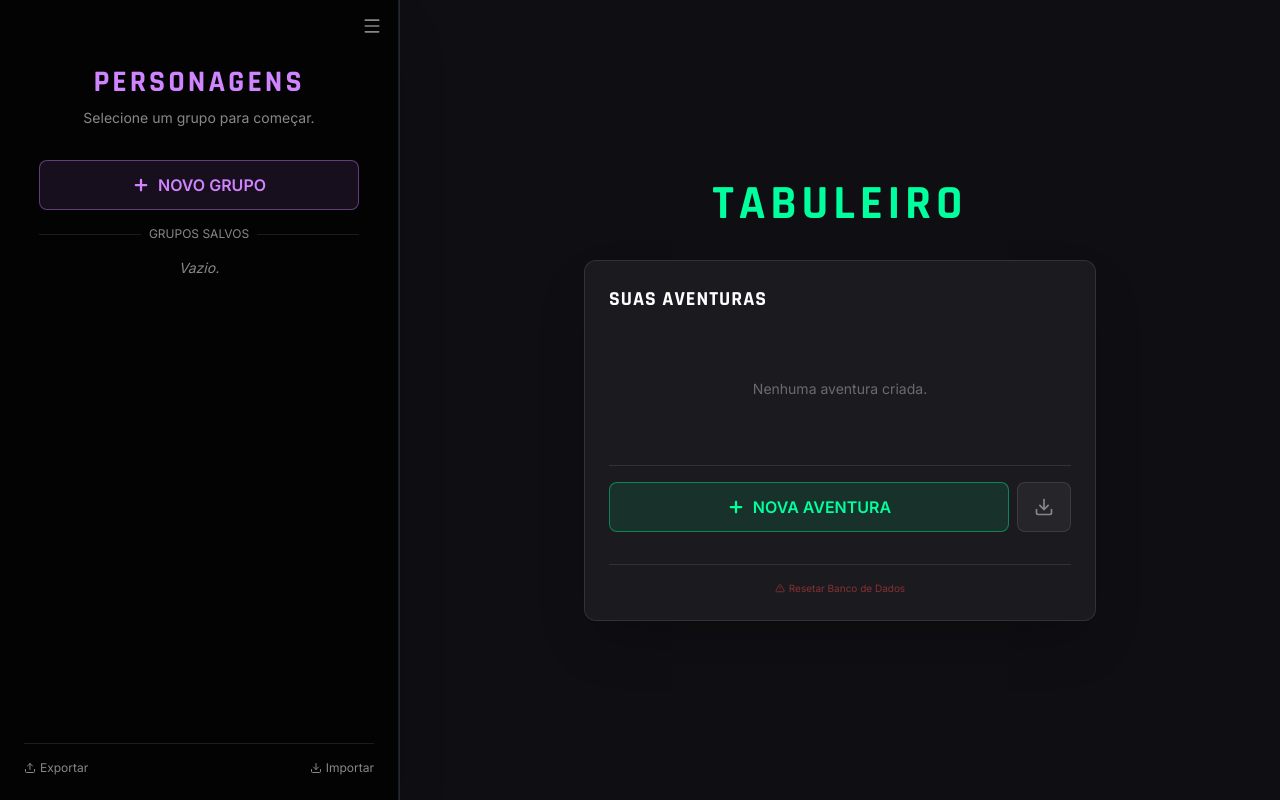
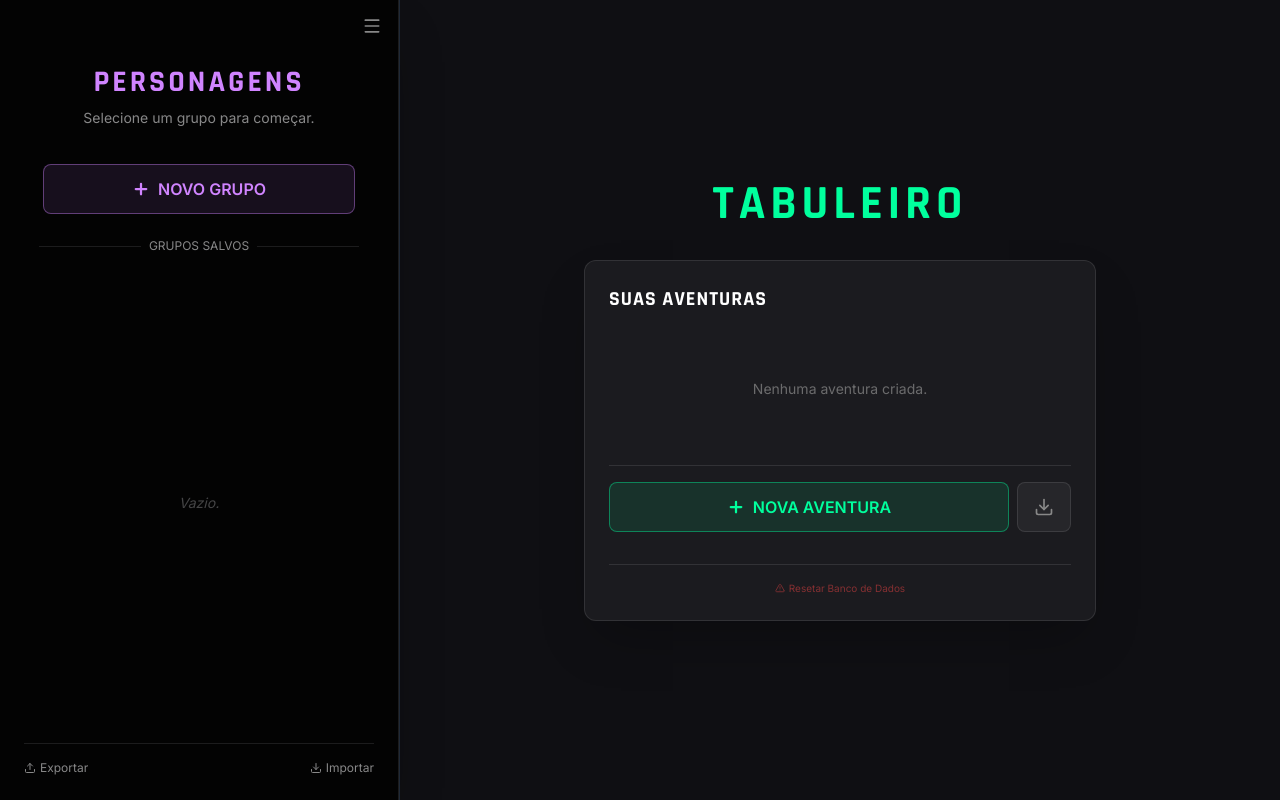
Before and after one commit to pvargasdev/ecosvtt, a React (Vite) app: page / in a window 1280 px wide. Built offline with nearby package versions, Linux system fonts and the light colour scheme.

Commit message:
more polish on create buttons

```diff
--- a/src/components/Character/CharacterSidebar.jsx
+++ b/src/components/Character/CharacterSidebar.jsx
@@ -171,8 +171,23 @@ const CharacterSidebar = ({ isCollapsed, setIsCollapsed }) => {
   const footerRef = useRef(null);
   const [footerIconSize, setFooterIconSize] = useState(48);
 
+  // REFS PARA LISTA E SCROLL
+  const presetsListRef = useRef(null);
+  const prevPresetsLength = useRef(presets.length);
+
   const activeChar = gameState.characters.find(c => c.id === activeCharId);
   const currentPreset = presets.find(p => p.id === activePresetId);
+
+  // EFEITO DE SCROLL INTELIGENTE
+  useEffect(() => {
+    // Só scrolla para o fundo se a quantidade de grupos AUMENTOU (criação)
+    if (presets.length > prevPresetsLength.current) {
+        if (presetsListRef.current) {
+            presetsListRef.current.scrollTop = presetsListRef.current.scrollHeight;
+        }
+    }
+    prevPresetsLength.current = presets.length;
+  }, [presets.length]);
 
   useEffect(() => {
       if (!activePresetId) setView('manager');
@@ -247,9 +262,10 @@ const CharacterSidebar = ({ isCollapsed, setIsCollapsed }) => {
       e.target.value = null;
   };
 
+  // ATUALIZADO: Criação com nome padrão e sem abrir direto
   const handleCreateNewPreset = () => {
-      if (!newPresetName.trim()) return showAlert("Erro", "Dê um nome ao grupo.");
-      createPreset(newPresetName);
+      const nameToUse = newPresetName.trim() || "Novo Grupo";
+      createPreset(nameToUse);
       setNewPresetName("");
       setIsCreatingPreset(false);
   };
@@ -355,7 +371,19 @@ const CharacterSidebar = ({ isCollapsed, setIsCollapsed }) => {
   // ==========================================
   if (!activePresetId || view === 'manager') {
       return (
-        <FadeInView key="manager" className="p-6 bg-black/80 text-text-main overflow-hidden border-r border-glass-border items-center relative">
+        // REMOVIDO overflow-hidden GERAL para permitir que a shadow do botão apareça
+        <FadeInView key="manager" className="p-6 bg-black/80 text-text-main border-r border-glass-border items-center relative">
+            <style>{`
+                @keyframes enter-slide {
+                    0% { opacity: 0; transform: translateY(-15px) scale(0.95); max-height: 0; margin-bottom: 0; }
+                    40% { max-height: 60px; margin-bottom: 0.5rem; }
+                    100% { opacity: 1; transform: translateY(0) scale(1); max-height: 60px; margin-bottom: 0.5rem; }
+                }
+                .animate-enter {
+                    animation: enter-slide 0.45s cubic-bezier(0.2, 0.8, 0.2, 1) forwards;
+                }
+            `}</style>
+
             <ConfirmationOverlay />
             <button
                 onClick={() => setIsCollapsed(true)}
@@ -367,20 +395,19 @@ const CharacterSidebar = ({ isCollapsed, setIsCollapsed }) => {
             <h1 className={`text-3xl font-rajdhani font-bold ${THEME_PURPLE} mb-2 tracking-widest mt-10`}>PERSONAGENS</h1>
             <p className="text-text-muted text-sm text-center mb-8">Selecione um grupo para começar.</p>
 
-            <div className="w-full max-w-xs space-y-4 flex-1 overflow-y-auto scrollbar-none pb-20">
+            <div className="w-full max-w-xs flex flex-col flex-1 h-full min-h-0">
 
-                {/* COMPONENTE DE CRIAÇÃO POLIDO - SEM ANIMAÇÕES COMPLEXAS PARA EVITAR BUGS */}
-                <div className="w-full">
+                {/* COMPONENTE DE CRIAÇÃO (Botão e Input) - Adicionado padding container para evitar corte de shadow */}
+                <div className="w-full mb-4 px-1 pt-1">
                     {!isCreatingPreset ? (
                         <button
                             onClick={() => setIsCreatingPreset(true)}
-                            className={`w-full py-3 bg-[#d084ff]/10 border border-[#d084ff]/40 text-[#d084ff] font-bold rounded-lg hover:bg-[#d084ff] hover:text-black hover:shadow-[0_0_15px_rgba(208,132,255,0.4)] transition-all flex items-center justify-center gap-2`}
+                            className={`w-full py-3 bg-[#d084ff]/10 border border-[#d084ff]/40 text-[#d084ff] font-bold rounded-lg hover:bg-[#d084ff] hover:text-black hover:shadow-[0_0_15px_rgba(208,132,255,0.4)] transition-all flex items-center justify-center gap-2 group`}
                         >
-                            <Plus size={18} strokeWidth={3}/> NOVO GRUPO
+                            <Plus size={18} strokeWidth={3} className="group-hover:scale-110 transition-transform"/> NOVO GRUPO
                         </button>
                     ) : (
                         <div className="flex flex-col gap-2" style={{ animation: 'fadeInUp 0.2s ease-out' }}>
-                            {/* Input com foco visual claro */}
                             <input
                                 autoFocus
                                 placeholder="Nome do Grupo..."
@@ -393,7 +420,6 @@ const CharacterSidebar = ({ isCollapsed, setIsCollapsed }) => {
                                 }}
                             />
 
-                            {/* Botões alinhados à direita, fora da caixa do input */}
                             <div className="flex items-center justify-end gap-2 px-1">
                                 <button
                                     onClick={() => setIsCreatingPreset(false)}
@@ -403,8 +429,7 @@ const CharacterSidebar = ({ isCollapsed, setIsCollapsed }) => {
                                 </button>
                                 <button
                                     onClick={handleCreateNewPreset}
-                                    disabled={!newPresetName.trim()}
-                                    className="flex items-center gap-2 px-4 py-2 bg-[#d084ff] text-black font-bold rounded text-xs hover:bg-white transition-all disabled:opacity-50 disabled:cursor-not-allowed"
+                                    className="flex items-center gap-2 px-4 py-2 bg-[#d084ff] text-black font-bold rounded text-xs hover:bg-white transition-all shadow-lg shadow-purple-900/20"
                                 >
                                     <Check size={14} strokeWidth={3}/> CRIAR
                                 </button>
@@ -413,24 +438,33 @@ const CharacterSidebar = ({ isCollapsed, setIsCollapsed }) => {
                     )}
                 </div>
 
-                <div className="flex items-center gap-2 text-text-muted text-xs uppercase my-4">
+                <div className="flex items-center gap-2 text-text-muted text-xs uppercase my-2 shrink-0">
                     <div className="h-px bg-glass-border flex-1"></div>
                     <span>Grupos Salvos</span>
                     <div className="h-px bg-glass-border flex-1"></div>
                 </div>
 
-                {presets.length === 0 ? <div className="text-center text-text-muted italic text-sm">Vazio.</div> : presets.map(p => (
+                {/* LISTA DE PRESETS COM SCROLL E ANIMAÇÃO */}
+                <div ref={presetsListRef} className="flex-1 overflow-y-auto scrollbar-none pb-4 relative min-h-[100px] space-y-2">
+                     {/* Mensagem Vazio Absoluta */}
+                     {presets.length === 0 && (
+                        <div className="absolute inset-0 flex items-center justify-center pointer-events-none">
+                            <p className="text-text-muted italic text-sm opacity-50">Vazio.</p>
+                        </div>
+                    )}
+
+                    {presets.map(p => (
                         <div
                             key={p.id}
                             onClick={() => { if(renamingPresetId !== p.id) loadPreset(p.id); }}
-                        className={`bg-black/20 border border-glass-border rounded-lg p-3 flex justify-between items-center cursor-pointer transition group min-h-[66px] ${renamingPresetId === p.id ? 'bg-white/10' : 'hover:bg-white/5'}`}
+                            className={`animate-enter bg-black/20 border border-glass-border rounded-lg p-3 flex justify-between items-center cursor-pointer transition group min-h-[66px] ${renamingPresetId === p.id ? 'bg-white/10' : 'hover:bg-white/5'}`}
                         >
                             {renamingPresetId === p.id ? (
-                            // MODO DE EDIÇÃO (INPUT)
-                            <div className="flex items-center gap-2 w-full animate-in fade-in zoom-in duration-200" onClick={e => e.stopPropagation()}>
+                                // MODO DE EDIÇÃO
+                                <div className="flex items-center gap-2 w-full animate-in fade-in duration-200" onClick={e => e.stopPropagation()}>
                                     <input
                                         autoFocus
-                                    className="flex-1 bg-black/50 border border-neon-blue rounded px-2 py-1 text-white text-sm outline-none"
+                                        className="flex-1 bg-black/50 border border-white/50 rounded px-2 py-1 text-white text-sm outline-none"
                                         value={renamePresetValue}
                                         onChange={e => setRenamePresetValue(e.target.value)}
                                         onKeyDown={e => {
@@ -476,7 +510,8 @@ const CharacterSidebar = ({ isCollapsed, setIsCollapsed }) => {
                         </div>
                     ))}
                 </div>
-            <div className="w-full border-t border-glass-border pt-4 flex justify-between text-xs text-text-muted">
+            </div>
+            <div className="w-full border-t border-glass-border pt-4 flex justify-between text-xs text-text-muted mt-auto">
                 <button onClick={handleExportPresetsZip} className="flex gap-1 items-center hover:text-white"><Upload size={12}/> Exportar</button>
                 <label className="flex gap-1 items-center hover:text-white cursor-pointer"><Download size={12}/> Importar<input type="file" className="hidden" accept=".zip" onChange={handleImportPresetsZip}/></label>
             </div>
--- a/src/components/VTT/Board.jsx
+++ b/src/components/VTT/Board.jsx
@@ -623,7 +623,7 @@ const Board = () => {
                                 className={`animate-enter group flex justify-between items-center p-3 rounded bg-white/5 border border-transparent transition-all ${renamingId === adv.id ? 'bg-white/10' : 'hover:bg-neon-green/10 hover:border-neon-green/30 cursor-pointer'}`}>
                             {renamingId === adv.id ? (
                                 <div className="flex flex-1 items-center gap-2" onClick={(e) => e.stopPropagation()}>
-                                    <input autoFocus className="flex-1 bg-black/50 border border-neon-blue rounded px-2 py-1 text-white text-sm outline-none" value={renameValue} onChange={(e) => setRenameValue(e.target.value)} onKeyDown={(e) => { if (e.key === 'Enter') { updateAdventure(adv.id, { name: renameValue }); setRenamingId(null); } if (e.key === 'Escape') setRenamingId(null); }} />
+                                    <input autoFocus className="flex-1 bg-black/50 border border-white/50 rounded px-2 py-1 text-white text-sm outline-none animate-in fade-in duration-200" value={renameValue} onChange={(e) => setRenameValue(e.target.value)} onKeyDown={(e) => { if (e.key === 'Enter') { updateAdventure(adv.id, { name: renameValue }); setRenamingId(null); } if (e.key === 'Escape') setRenamingId(null); }} />
                                     <button onClick={() => { updateAdventure(adv.id, { name: renameValue }); setRenamingId(null); }} className="text-neon-green hover:text-white"><Check size={16}/></button>
                                     <button onClick={() => setRenamingId(null)} className="text-red-400 hover:text-white"><X size={16}/></button>
                                 </div>
--- a/src/context/GameContext.jsx
+++ b/src/context/GameContext.jsx
@@ -376,7 +376,7 @@ export const GameProvider = ({ children }) => {
   // --- PRESETS ---
   const createPreset = useCallback((name) => {
     const newPreset = { id: generateUUID(), name, characters: [] };
-    setCharacters([]); setPresets(prev => [...prev, newPreset]); setActivePresetId(newPreset.id); return newPreset.id;
+    setCharacters([]); setPresets(prev => [...prev, newPreset]); return newPreset.id;
   }, []);
 
   const loadPreset = useCallback((pid) => {
```
Lines whose indentation alone changed are shown as unchanged.
